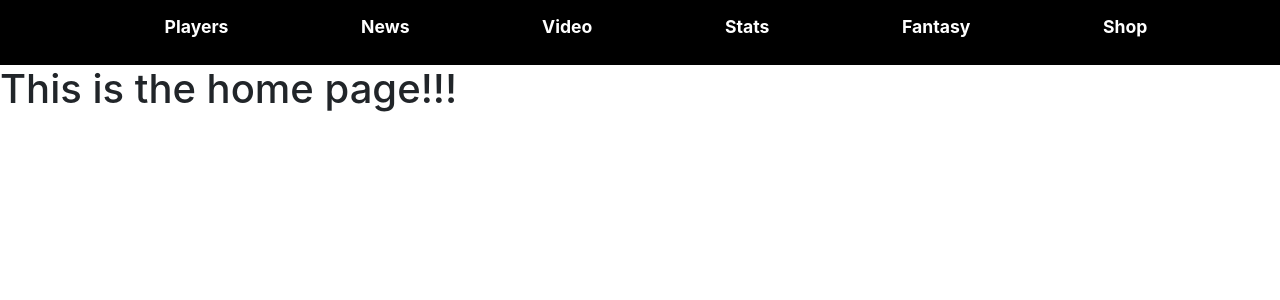
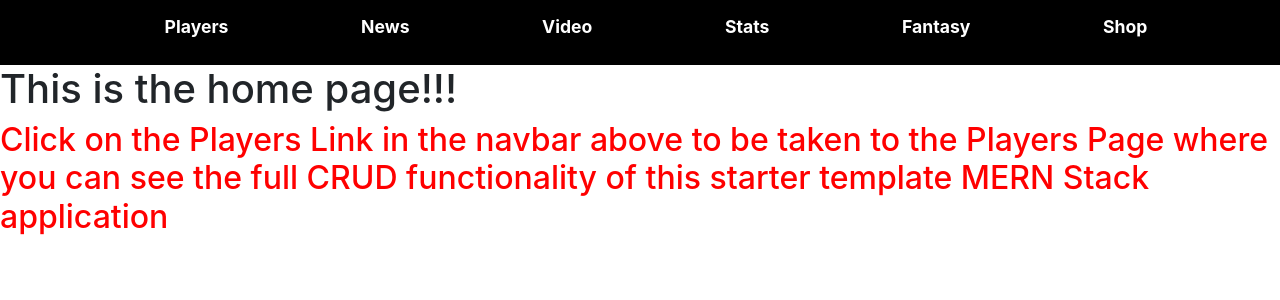
Before and after one commit to valensh1/MernStack-Template, a React (Create React App) app in the folder client/: page / in a window 1280 px wide. Shown: the top 300 px of the page. Built offline with nearby package versions, Linux system fonts and the light colour scheme.

Commit message:
Modified home page to add h2 heading telling user to click on players link in navbar so user can be directed towards where the full CRUD functionality is in application

```diff
--- a/client/src/App.scss
+++ b/client/src/App.scss
@@ -13,6 +13,14 @@
     &:hover {
       color: black;
     }
+  }
+}
+
+//? HOME PAGE STYLING
+.home__container {
+  h2 {
+    color: red;
+    font-weight: 500;
   }
 }
 
--- a/client/src/views/Home.js
+++ b/client/src/views/Home.js
@@ -2,8 +2,13 @@ import React from 'react';
 
 const Home = () => {
   return (
-    <div>
+    <div className="home__container">
       <h1>This is the home page!!!</h1>
+      <h2>
+        Click on the Players Link in the navbar above to be taken to the Players
+        Page where you can see the full CRUD functionality of this starter
+        template MERN Stack application
+      </h2>
     </div>
   );
 };
```
Also changed, not shown: 2 other files (tests, documents, lock files or other folders).
